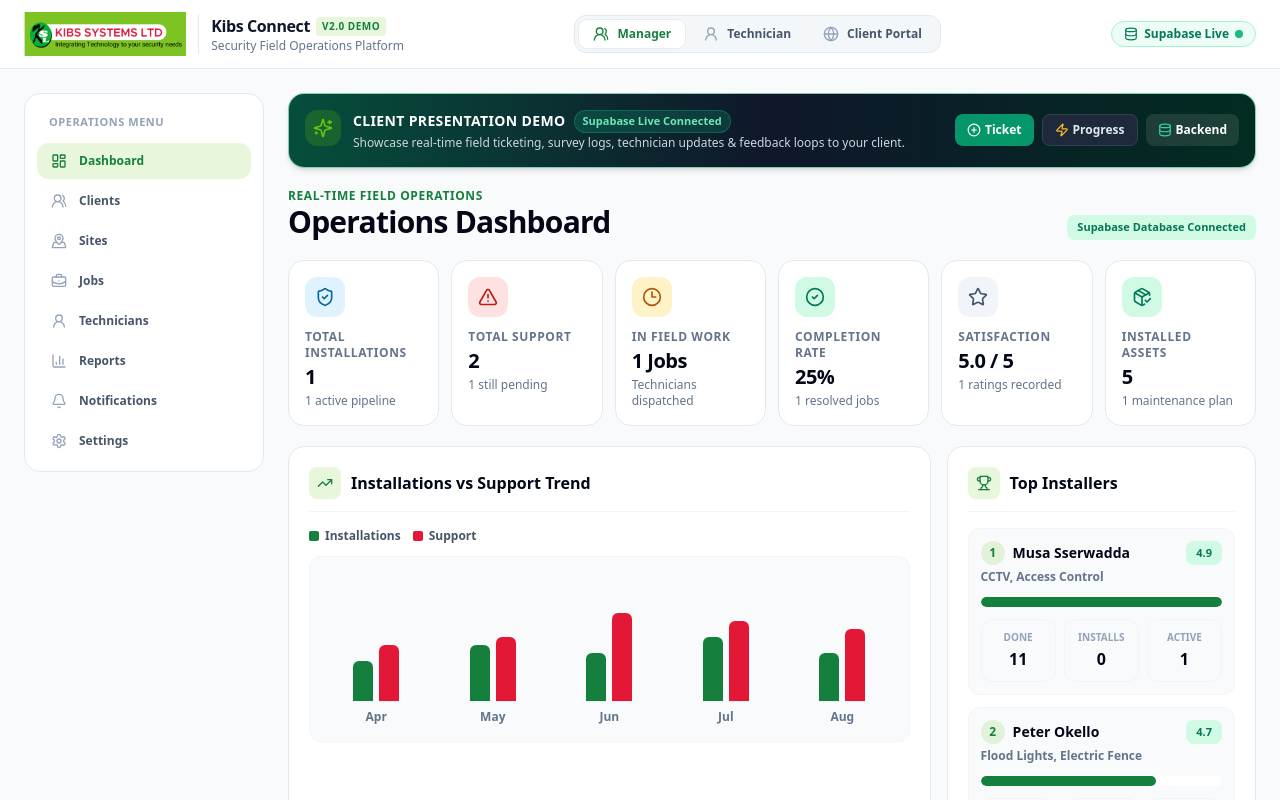
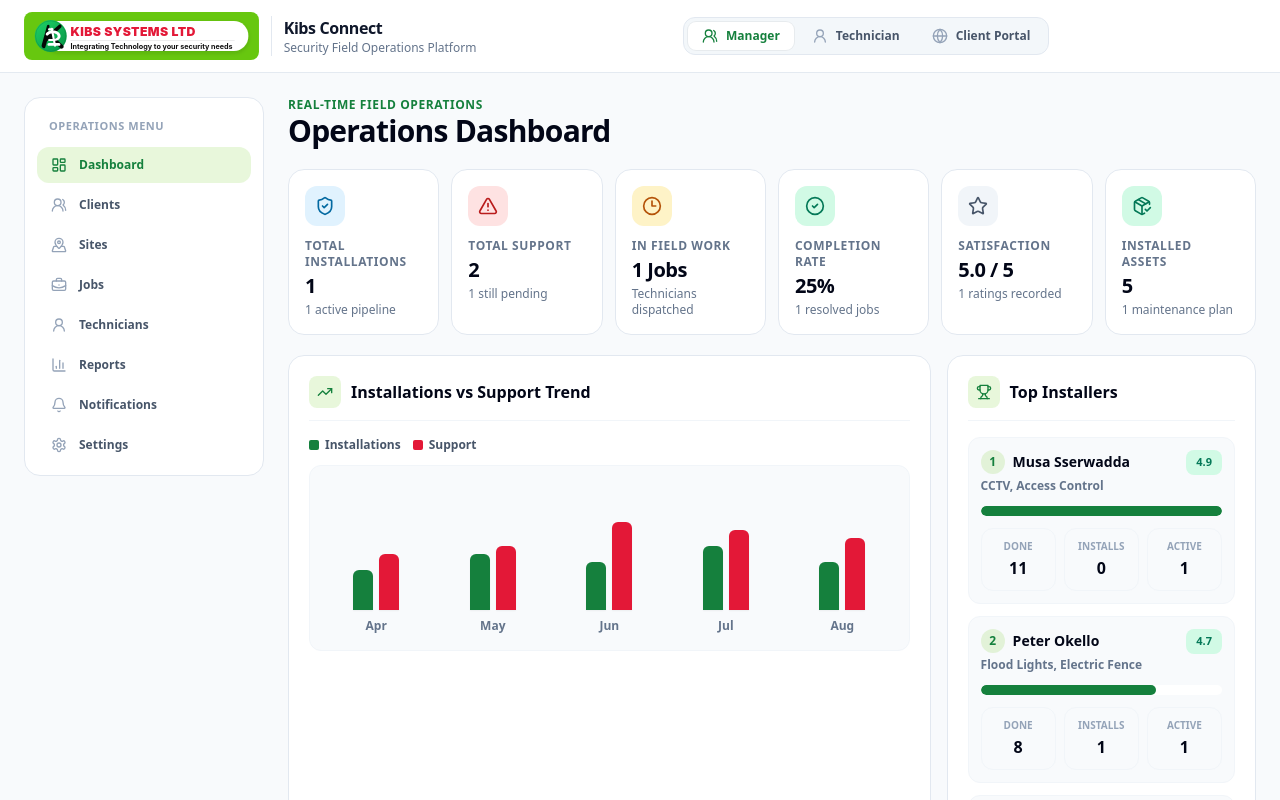
Before and after one commit to ladsontech/kips_connect, a React (Vite) app: page / in a window 1280 px wide. Shown: the top 800 px of the page. Built offline with nearby package versions, Linux system fonts and the light colour scheme.

Commit message:
feat: add branding assets, service worker, and header component with role-based navigation

```diff
--- a/index.html
+++ b/index.html
@@ -9,7 +9,7 @@
       content="Kibs Systems field service platform for security installations and support."
     />
     <link rel="manifest" href="/manifest.webmanifest" />
-    <link rel="icon" href="/kibs-logo.png" />
+    <link rel="icon" type="image/svg+xml" href="/kibs-logo-mobile.svg" />
     <title>Kibs Connect</title>
   </head>
   <body>
--- a/src/App.tsx
+++ b/src/App.tsx
@@ -41,7 +41,6 @@
 
 import { Header } from './components/Header';
 import { MobileNav } from './components/MobileNav';
-import { DemoBanner } from './components/DemoBanner';
 import { JobModal } from './components/JobModal';
 
 import {
@@ -55,7 +54,6 @@
   technicians,
   tools,
 } from './data/mockData';
-import { isSupabaseConfigured } from './lib/supabase';
 import type {
   Feedback,
   Job,
@@ -146,7 +144,6 @@
   const [selectedJobId, setSelectedJobId] = useState(jobs[0]?.id ?? '');
   const [mobileJobModalOpen, setMobileJobModalOpen] = useState(false);
   const [mobileMenuOpen, setMobileMenuOpen] = useState(false);
-  const [demoModalOpen, setDemoModalOpen] = useState(false);
 
   const [jobSearch, setJobSearch] = useState('');
   const [jobTypeFilter, setJobTypeFilter] = useState<'all' | JobType>('all');
@@ -498,11 +495,8 @@
       <Header
         role={role}
         setRole={setRole}
-        isSupabaseConfigured={isSupabaseConfigured}
-        unreadCount={unreadCount}
         mobileMenuOpen={mobileMenuOpen}
         setMobileMenuOpen={setMobileMenuOpen}
-        onOpenDemoModal={() => setDemoModalOpen(true)}
       />
 
       {/* Main Container */}
@@ -569,16 +563,6 @@
 
         {/* Main Content Area */}
         <main className="min-w-0 flex-1 pb-20 lg:pb-6 animate-fade-in">
-          {/* Client Presentation Banner */}
-          <DemoBanner
-            isSupabaseConfigured={isSupabaseConfigured}
-            onSimulateTicket={handleSimulateTicket}
-            onSimulateProgress={handleSimulateProgress}
-            onResetDemo={handleResetDemo}
-            demoModalOpen={demoModalOpen}
-            setDemoModalOpen={setDemoModalOpen}
-          />
-
           {role === 'manager' &&
             renderManagerView({
               managerView,
@@ -807,11 +791,6 @@
       <SectionShell
         title="Operations Dashboard"
         eyebrow="Real-time Field Operations"
-        action={
-          <StatusPill tone={isSupabaseConfigured ? 'success' : 'warning'}>
-            {isSupabaseConfigured ? 'Supabase Database Connected' : 'Mock Presentation Active'}
-          </StatusPill>
-        }
       >
         <div className="grid grid-cols-2 gap-3 lg:grid-cols-3 xl:grid-cols-6">
           <MetricCard
@@ -1169,7 +1148,7 @@
             <p className="text-xs text-slate-500">Kibs Systems Ltd — Uganda Security Engineering</p>
           </div>
           <div className="rounded-xl bg-slate-50 p-4 border border-slate-200 space-y-2 text-xs text-slate-700">
-            <p><strong>Version:</strong> 2.0.0 (Client Demo Ready)</p>
+            <p><strong>Version:</strong> 2.0.0</p>
             <p><strong>Backend Engine:</strong> PostgreSQL / Supabase Schema Ready</p>
             <p><strong>Mobile Support:</strong> Full Responsive Mobile PWA Enabled</p>
           </div>
@@ -2080,7 +2059,7 @@
       <div className="mt-5 grid gap-2 sm:grid-cols-3">
         <MiniStat label="Status" value="Captured" />
         <MiniStat label="Alert" value="Dispatched" />
-        <MiniStat label="Data" value="Demo Verified" />
+        <MiniStat label="Data" value="Saved" />
       </div>
     </section>
   );
--- a/src/components/DemoBanner.tsx
+++ /dev/null
@@ -1,134 +0,0 @@
-import React, { useState } from 'react';
-import { Sparkles, Database, PlusCircle, CheckCircle2, RotateCcw, X, Info, Zap, ShieldCheck, ArrowRight } from 'lucide-react';
-
-interface DemoBannerProps {
-  isSupabaseConfigured: boolean;
-  onSimulateTicket: () => void;
-  onSimulateProgress: () => void;
-  onResetDemo: () => void;
-  demoModalOpen: boolean;
-  setDemoModalOpen: (open: boolean) => void;
-}
-
-export const DemoBanner: React.FC<DemoBannerProps> = ({
-  isSupabaseConfigured,
-  onSimulateTicket,
-  onSimulateProgress,
-  onResetDemo,
-  demoModalOpen,
-  setDemoModalOpen,
-}) => {
-  return (
-    <>
-      {/* Top Demo Bar */}
-      <div className="mb-3 rounded-2xl border border-emerald-200/80 bg-gradient-to-r from-emerald-900 via-slate-900 to-emerald-950 p-3 text-white shadow-md sm:mb-5 sm:p-4">
-        <div className="flex flex-col gap-2 sm:flex-row sm:items-center sm:justify-between">
-          <div className="flex items-start gap-2.5 sm:gap-3">
-            <div className="flex h-8 w-8 shrink-0 items-center justify-center rounded-xl bg-kibs-green/20 text-kibs-green sm:h-9 sm:w-9">
-              <Sparkles className="h-4 w-4 animate-pulse sm:h-5 sm:w-5" />
-            </div>
-            <div>
-              <div className="flex flex-wrap items-center gap-2">
-                <h2 className="text-xs font-black uppercase tracking-wide text-white sm:text-sm">Client Presentation Demo</h2>
-                <span className="rounded-full border border-emerald-500/30 bg-emerald-500/20 px-2 py-0.5 text-[10px] font-bold text-emerald-300 sm:text-[11px]">
-                  {isSupabaseConfigured ? 'Supabase Live Connected' : 'Interactive Mock Mode'}
-                </span>
-              </div>
-              <p className="mt-0.5 hidden text-xs text-slate-300 sm:block">
-                Showcase real-time field ticketing, survey logs, technician updates & feedback loops to your client.
-              </p>
-            </div>
-          </div>
-
-          {/* Quick Demo Action Buttons */}
-          <div className="grid grid-cols-3 gap-1.5 sm:flex sm:flex-wrap sm:items-center sm:gap-2">
-            <button
-              type="button"
-              onClick={onSimulateTicket}
-              className="flex min-h-8 items-center justify-center gap-1 rounded-lg bg-emerald-600 px-2 py-1 text-[10px] font-bold text-white shadow-xs transition hover:bg-emerald-500 sm:px-3 sm:py-1.5 sm:text-xs"
-            >
-              <PlusCircle className="h-3.5 w-3.5" />
-              <span>Ticket</span>
-            </button>
-            <button
-              type="button"
-              onClick={onSimulateProgress}
-              className="flex min-h-8 items-center justify-center gap-1 rounded-lg border border-slate-700 bg-slate-800 px-2 py-1 text-[10px] font-bold text-slate-200 transition hover:bg-slate-700 sm:px-3 sm:py-1.5 sm:text-xs"
-            >
-              <Zap className="h-3.5 w-3.5 text-amber-400" />
-              <span>Progress</span>
-            </button>
-            <button
-              type="button"
-              onClick={() => setDemoModalOpen(true)}
-              className="flex min-h-8 items-center justify-center gap-1 rounded-lg bg-white/10 px-2 py-1 text-[10px] font-bold text-white transition hover:bg-white/20 sm:px-3 sm:py-1.5 sm:text-xs"
-            >
-              <Database className="h-3.5 w-3.5 text-emerald-400" />
-              <span>Backend</span>
-            </button>
-          </div>
-        </div>
-      </div>
-
-      {/* Supabase Integration Info Modal */}
-      {demoModalOpen && (
-        <div className="fixed inset-0 z-50 flex items-center justify-center bg-slate-900/60 backdrop-blur-xs p-4 animate-fade-in">
-          <div className="relative w-full max-w-xl rounded-2xl border border-slate-200 bg-white p-6 shadow-2xl">
-            <button
-              type="button"
-              onClick={() => setDemoModalOpen(false)}
-              className="absolute top-4 right-4 rounded-full bg-slate-100 p-2 text-slate-500 hover:bg-slate-200"
-            >
-              <X className="h-4 w-4" />
-            </button>
-
-            <div className="flex items-center gap-3">
-              <div className="flex h-12 w-12 items-center justify-center rounded-2xl bg-emerald-100 text-emerald-700">
-                <Database className="h-6 w-6" />
-              </div>
-              <div>
-                <h3 className="text-lg font-black text-slate-950">Supabase Backend Integration</h3>
-                <p className="text-xs font-semibold text-emerald-700">Ready for Instant Production Deployment</p>
-              </div>
-            </div>
-
-            <div className="mt-5 space-y-3 text-sm text-slate-600">
-              <p>
-                Currently, Kibs Connect is running in <strong>Interactive Demo Mode</strong> with pre-populated realistic mock data (sites, CCTV installations, tickets, equipment logs, and technician assignments).
-              </p>
-
-              <div className="rounded-xl border border-slate-200 bg-slate-50 p-4 text-xs font-mono text-slate-800">
-                <div className="flex items-center justify-between text-slate-500 font-sans font-bold border-b border-slate-200 pb-2 mb-2">
-                  <span>Supabase Environment Setup</span>
-                  <span className="text-emerald-700 font-mono">.env</span>
-                </div>
-                <p className="text-slate-600">VITE_SUPABASE_URL=https://your-project.supabase.co</p>
-                <p className="text-slate-600">VITE_SUPABASE_ANON_KEY=eyJhbGciOiJIUzI1Ni... (your-anon-key)</p>
-              </div>
-
-              <div className="rounded-xl bg-emerald-50 p-4 border border-emerald-100">
-                <h4 className="flex items-center gap-2 text-xs font-bold uppercase text-emerald-900">
-                  <ShieldCheck className="h-4 w-4 text-emerald-600" />
-                  Included Database Schema
-                </h4>
-                <p className="mt-1 text-xs text-emerald-800">
-                  The complete SQL migration script is located at <code className="font-bold text-emerald-900">supabase/schema.sql</code> including client tables, site locations, field jobs, equipment inventories, technician logs, and feedback metrics.
-                </p>
-              </div>
-            </div>
-
-            <div className="mt-6 flex justify-end gap-3">
-              <button
-                type="button"
-                onClick={() => setDemoModalOpen(false)}
-                className="rounded-xl bg-slate-900 px-5 py-2.5 text-xs font-bold text-white hover:bg-slate-800 transition"
-              >
-                Back to Presentation Demo
-              </button>
-            </div>
-          </div>
-        </div>
-      )}
-    </>
-  );
-};
--- a/src/components/Header.tsx
+++ b/src/components/Header.tsx
@@ -1,37 +1,25 @@
 import React from 'react';
 import {
-  Shield,
   UserRound,
   UsersRound,
   Globe,
-  Database,
-  CheckCircle2,
-  AlertCircle,
   Menu,
   X,
-  Bell,
-  Sparkles,
 } from 'lucide-react';
 import type { Role } from '../types';
 
 interface HeaderProps {
   role: Role;
   setRole: (role: Role) => void;
-  isSupabaseConfigured: boolean;
-  unreadCount: number;
   mobileMenuOpen: boolean;
   setMobileMenuOpen: (open: boolean) => void;
-  onOpenDemoModal: () => void;
 }
 
 export const Header: React.FC<HeaderProps> = ({
   role,
   setRole,
-  isSupabaseConfigured,
-  unreadCount,
   mobileMenuOpen,
   setMobileMenuOpen,
-  onOpenDemoModal,
 }) => {
   const roleItems: { id: Role; label: string; icon: React.ElementType; sub: string }[] = [
     { id: 'manager', label: 'Manager', icon: UsersRound, sub: 'Admin Portal' },
@@ -46,17 +34,19 @@
         <div className="flex items-center gap-3">
           <div className="relative">
             <img
-              src="/kibs-logo.png"
+              src="/kibs-logo-mobile.svg"
               alt="Kibs Systems Ltd"
-              className="h-7 w-auto max-w-[118px] object-contain sm:h-11 sm:max-w-[200px]"
+              className="h-9 w-auto max-w-[118px] object-contain sm:hidden"
+            />
+            <img
+              src="/kibs-logo-desktop.svg"
+              alt="Kibs Systems Ltd"
+              className="hidden h-12 w-auto max-w-[260px] object-contain sm:block lg:max-w-[310px]"
             />
           </div>
           <div className="hidden border-l border-slate-200 pl-3 sm:block">
             <div className="flex items-center gap-1.5">
               <span className="font-extrabold text-slate-900 tracking-tight text-base">Kibs Connect</span>
-              <span className="rounded bg-kibs-green/15 px-1.5 py-0.5 text-[10px] font-bold text-kibs-deepGreen uppercase tracking-wider">
-                v2.0 Demo
-              </span>
             </div>
             <p className="text-xs text-slate-500 font-medium">Security Field Operations Platform</p>
           </div>
@@ -87,30 +77,6 @@
 
         {/* Right Action Badge & Supabase Indicator */}
         <div className="flex items-center gap-2">
-          {/* Supabase connection trigger button */}
-          <button
-            type="button"
-            onClick={onOpenDemoModal}
-            className={`flex items-center gap-1.5 rounded-full px-3 py-1 text-xs font-semibold transition-all shadow-xs ${
-              isSupabaseConfigured
-                ? 'bg-emerald-50 text-emerald-700 border border-emerald-200 hover:bg-emerald-100'
-                : 'bg-amber-50 text-amber-800 border border-amber-200 hover:bg-amber-100'
-            }`}
-          >
-            <Database className="h-3.5 w-3.5 shrink-0" />
-            <span className="hidden sm:inline">
-              {isSupabaseConfigured ? 'Supabase Live' : 'Demo Mode'}
-            </span>
-            <span className="sm:hidden">
-              {isSupabaseConfigured ? 'Live' : 'Demo'}
-            </span>
-            <span
-              className={`h-2 w-2 rounded-full ${
-                isSupabaseConfigured ? 'bg-emerald-500 animate-pulse' : 'bg-amber-500'
-              }`}
-            />
-          </button>
-
           {/* Mobile Menu Toggle Button */}
           <button
             type="button"
```
Also changed, not shown: public/sw.js (+8 -2 lines), browser-page-text.txt, public/kibs-logo-desktop.svg (added), public/kibs-logo-mobile.svg (added), public/manifest.webmanifest.
